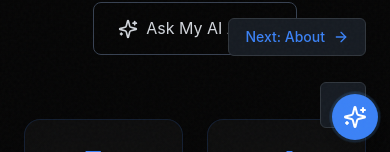
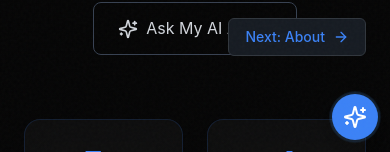
Before and after one commit to Shiverion/Shiverion.github.io, a React (Vite) app: page / in a window 390 px wide. Shown: the part 692-844 px from the top of the page. Built offline with nearby package versions, Linux system fonts and the light colour scheme.

Commit message:
fix(mobile): hide duplicate back-to-top button on mobile view

```diff
--- a/src/App.jsx
+++ b/src/App.jsx
@@ -1022,7 +1022,7 @@ const PageWrapper = ({ children, navigateTo, nextPage, seoTitle, seoDescription
         animate={{ opacity: 1 }}
         transition={{ delay: 1 }}
         onClick={() => window.scrollTo({ top: 0, behavior: 'smooth' })}
-        className="fixed bottom-6 right-6 p-3 glass rounded-full border border-neon-blue/50 text-neon-cyan hover:shadow-neon-blue transition-all z-40"
+        className="hidden sm:block fixed bottom-6 right-6 p-3 glass rounded-full border border-neon-blue/50 text-neon-cyan hover:shadow-neon-blue transition-all z-40"
         aria-label="Back to top"
       >
         <ChevronUp className="w-5 h-5" />
```
